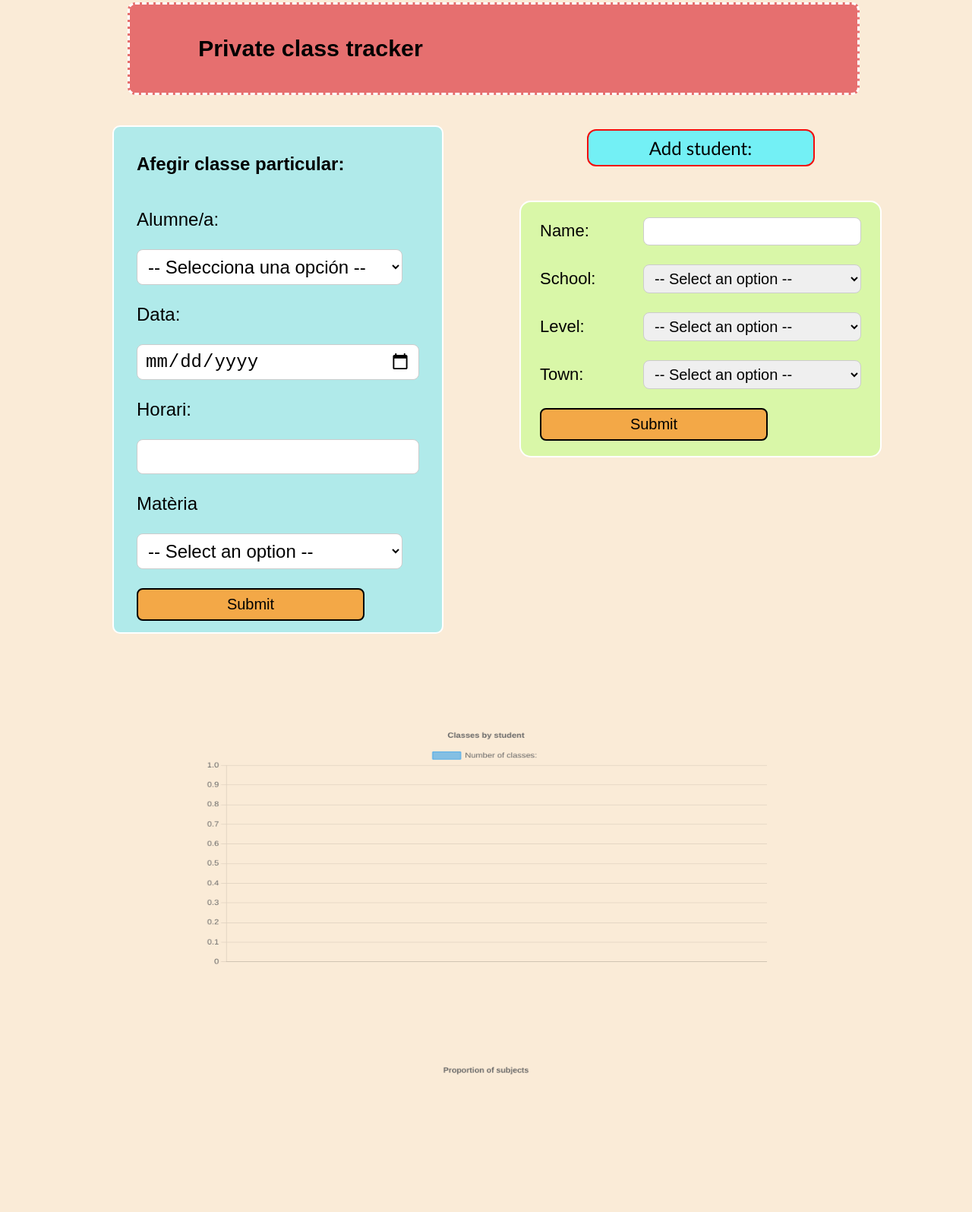
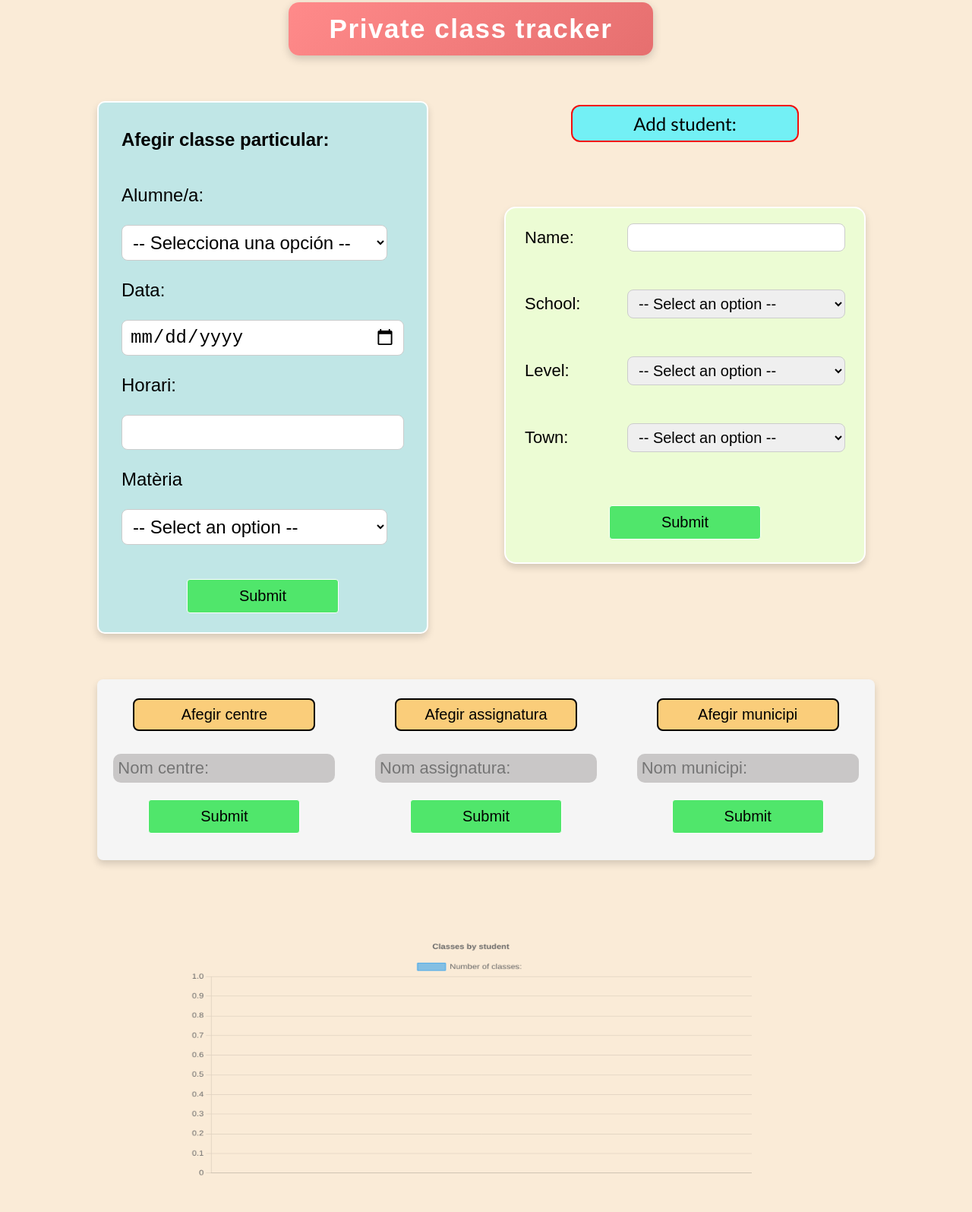
Before and after one commit to GuifreRamos/tracker-private-classes, a plain HTML site: page index.html in a window 1280 px wide. Shown: the part 97-1692 px from the top of the page at 76% size. Drawn offline with nearby package versions, Linux system fonts and the light colour scheme.

Commit message:
Millores bàsiques estructurals i visuals

```diff
--- a/index.html
+++ b/index.html
@@ -11,6 +11,8 @@
     <div class="titol">
         <h3> Private class tracker </h3>
     </div>
+
+
     <div class="principal">
         <div class="container-form-class">
         <form id="class-form">
@@ -35,7 +37,7 @@
 
             </select>
 
-            <button type="submit">Submit</button>
+            <button type="submit" class="submit-button">Submit</button>
         </form>
         </div>
 
@@ -92,42 +94,49 @@
                   </select>
                 </div>
 
-                <button type="submit">Submit</button>
+                <button type="submit" class="submit-button">Submit</button>
 
             </form>
 
         </div>
     </div>
 
-    <canvas id="bar-plot-students"></canvas>
-    <canvas id="pie-plot-subjects"></canvas>
-    <canvas id="line-plot-trend"></canvas>
-
     <div class="functionalities">
-
-    <div class="functionalities-export">
-        <button id="export-alumnes">Exportar llista alumnes</button>
-        <button id="export-classes">Exportar llista classes</button>
-        <p></p>
-    </div>
-
-    <div class="functionalities-schools">
-        <button id="add-school-button">Afegir centre</button>
+        <div class="functionalities-schools">
+        <button id="add-school-button" class="add-feature-button">Afegir centre</button>
         <form id="add-school-form" class="add-school-form">
-            <input type="text" id="adding-school" placeholder="Add school:" required>
+            <input type="text" id="adding-school" placeholder="Nom centre:" required>
             <button class="submit-button" type="submit">Submit</button>
         </form>
     </div>
 
     <div class="functionalities-subjects">
-        <button id="add-subject-button">Afegir assignatura</button>
+        <button id="add-subject-button" class="add-feature-button">Afegir assignatura</button>
         <form id="add-subject-form" class="add-subject-form">
-            <input type="text" id ="adding-subject" placeholder="Add subject:" required>
+            <input type="text" id ="adding-subject" placeholder="Nom assignatura:" required>
             <button class="submit-button" type="submit">Submit</button>
         </form>
+    </div>
+
+    <div class="functionalities-towns">
+        <button id="add-town-button" class="add-feature-button">Afegir municipi</button>
+        <form id="add-town-form" class="add-town-form">
+            <input type="text" id="adding-town" placeholder="Nom municipi:" required>
+            <button class="submit-button" type="button">Submit</button>
+        </form>
+    </div>
+    </div>
 
 
-    </div>
+    <canvas id="bar-plot-students"></canvas>
+    <canvas id="pie-plot-subjects"></canvas>
+    <canvas id="line-plot-trend"></canvas>
+
+
+    <div class="export">
+        <button id="export-alumnes">Exportar llista alumnes</button>
+        <button id="export-classes">Exportar llista classes</button>
+        <p></p>
     </div>
 
 </main>
--- a/stytle.css
+++ b/stytle.css
@@ -4,50 +4,132 @@ body {
     font-family: Arial, sans-serif;
 }
 
-
 main {
-    margin: 100px 140px 80px 140px;
+    margin: 100px 140px 80px 100px;
+    padding: 0 20px;
 }
 
 
-/* --Disseny del títol-- */
-.titol{
-    font-size: 26px;
-    margin-bottom: 20px;
-    margin-top: 30px;
-    margin-left:20px;
-    background-color: #e66f6f;
-    border: 3px dashed white;
-    border-radius: 10px;
+/* ======= TÍTOLS ======= */
+.titol {
+    font-size: 30px;
+    background: linear-gradient(135deg, #ff8a8a, #e66f6f);
+    border-radius: 14px;
+    padding: 15px 40px;
+    margin: 40px auto;
+    text-align: center;
+    width: 400px;
+    color: #fff;
+    letter-spacing: 1.5px;
+    border: none;
+    box-shadow: 0 4px 12px rgba(0,0,0,0.18);
+    transform: translateY(0);
+    transition: 0.25s ease;
+    cursor: default;
 }
 
-.titol:hover{
-    background-color: #e95fcb;
-    color: white;
+.titol:hover {
+    transform: translateY(-3px) scale(1.02);
+    box-shadow: 0 6px 16px rgba(0,0,0,0.25);
+    background: linear-gradient(135deg, #ffa1dc, #e95fcb);
 }
 
-.titol h3{
-    padding: 10px 40px;
-    margin-left: 50px;
+.titol h3 {
+    margin: 0;
+    padding: 0;
 }
 
-/*-- DISSENY DEL CONTENIDOR GENERAL AMB LES 2 FORMS -- */
+
+
+/* ======= INTERACCIÓ GLOBAL ======= */
+input:hover,
+select:hover {
+    box-shadow: 0 0 5px rgba(243,168,71,0.5);
+    transform: scale(1.02);
+    transition: .15s;
+}
+
+
+/* ======= CONTENEDOR FUNCIONALIDADES ======= */
+.functionalities {
+    display: flex;
+    flex-direction: row;
+    justify-content: center;
+    align-items: center;
+    gap: 50px;
+    width: 100%;
+    margin: 40px auto;
+    padding: 25px 20px;
+    background-color: whitesmoke;
+    border: none;
+    border-radius: 8px;
+    box-shadow: 0 5px 10px rgba(0,0,0,0.15);
+    opacity: 0;
+    animation: fadeInUp .4s forwards ease-out;
+}
+
+.functionalities > div {
+    display: flex;
+    flex-direction: column;
+    align-items: center;
+    text-align: center;
+}
+
+.functionalities .add-feature-button {
+    width: 240px;
+    background-color: rgb(250, 205, 122);
+    border: 2px solid #000000;
+}
+
+.functionalities .add-feature-button:hover {
+    background-color: #f0a44e;
+    border: 2px solid white;
+    transition: 0.3s;
+}
+
+.submit-button {
+    width: 200px;
+    margin: 20px auto 10px auto;
+    padding: 10px 12px;
+    background-color: #50e66b;
+    border: 1px solid #fff;
+    border-radius: 4px;
+    font-size: 20px;
+}
+
+.submit-button:hover {
+    background-color: #0be032;
+}
+
+.functionalities-export {
+    display: flex;
+    flex-direction: column;
+    gap: 20px;
+}
+
+
+/* ======= CONTENIDOR PRINCIPAL ======= */
 .principal {
     display: flex;
     gap: 50px;
+    margin-top: 40px;
+    margin-bottom: 40px;
 }
 
-/* ======= FORMULARI DE  UNA CLASSE PARTICULAR ======= */
+
+/* ======= FORMULARI CLASSE ======= */
 .container-form-class {
-    background-color: rgb(176, 234, 234);
+    margin: 20px auto;
+    padding: 15px 30px;
+    background-color: rgb(192, 230, 230);
     border: 2px solid #fff;
     border-radius: 10px;
-    padding: 15px 30px;
-    margin: 20px auto;
+    box-shadow: 0 5px 10px rgba(0,0,0,0.15);
+    opacity: 0;
+    animation: fadeInUp .4s forwards ease-out;
 }
 
 .container-form-class form {
-    flex: 1;
     display: flex;
     flex-direction: column;
     gap: 25px;
@@ -59,16 +141,16 @@ main {
 
 .container-form-class form input,
 .container-form-class form select {
+    width: 350px;
+    padding: 8px 10px;
     font-size: 24px;
-    padding: 8px 10px;
+    background-color: #fff;
+    border: 1px solid #ccc;
     border-radius: 8px;
-    border: 1px solid #ccc;
-    width: 350px;
-    background-color: #fff;
 }
 
 .container-form-class form input:hover,
-.container-form-class form select:hover{
+.container-form-class form select:hover {
     background-color: #f7d494;
 }
 
@@ -79,82 +161,51 @@ main {
     box-shadow: 0 0 5px #f3a847;
 }
 
-/* ======= BOTÓ DE SUBMIT  ======= */
-button {
-    width: 300px;
-    height: auto;
-    padding: 8px 4px;
-    font-size: 20px;
-    border-radius: 8px;
-    background-color: #f3a847;
-    color: #000;
-    border: 2px solid #000;
-    cursor: pointer;
-}
 
-button:hover {
-    background-color: #ed8d0e;
-}
-
-
-/* --BOTÓ DECORATIU DE AFEGIR ALUMNE-- */
-.add-student {
-    width: 300px;
-    margin-top: 25px;
-    align-self: center;
-    background-color: rgb(115, 240, 245);
-    border-radius: 12px;
-    border: 2px solid rgb(241, 14, 14);
-    font-size: 24px;
-    font-family: 'Gill Sans', 'Gill Sans MT', Calibri, 'Trebuchet MS', sans-serif;
-    cursor: pointer;
-}
-
-.add-student:hover {
-    background-color: #f0a44e;
-    border-radius: 20px;
-    border: 3px dashed #f4ed16;
-}
-
-/* ======= FORMULARIO DE ALUMNES ======= */
+/* ======= FORMULARI ALUMNES ======= */
 .container-form-student {
-    flex: 1;
     display: flex;
     flex-direction: column;
-    gap: 25px;
+    gap: 50px;
 }
 
 .new-student-form {
     display: flex;
     flex-direction: column;
-    gap: 25px;
-    margin: 20px 50px;
+    gap: 30px;
+    margin: 10px 50px;
     padding: 20px 25px;
-    background-color: #d9f7a8;
+    background-color: #ecfcd4;
     border: 2px solid white;
     border-radius: 15px;
+    box-shadow: 0 5px 10px rgba(0,0,0,0.15);
+    opacity: 0;
+    animation: fadeInUp .4s forwards ease-out;
 }
 
-/* Cada fila de label + input */
+.new-student-form .form-row{
+    margin-bottom: 20px;
+}
+
 .form-row {
     display: flex;
     align-items: center;
-    gap: 6px; /* menor distancia */
+    gap: 5px;
 }
 
 .form-row label {
+    width: 130px;
     font-size: 22px;
-    width: 130px; /* más estrecho */
 }
 
 .form-row input,
 .form-row select {
     flex: 1;
+    min-width: 150px;
+    padding: 6px 10px;
     font-size: 20px;
-    padding: 6px 10px;
+    border: 1px solid #ccc;
     border-radius: 8px;
-    border: 1px solid #ccc;
-    min-width: 150px;
 }
 
 .form-row input:focus,
@@ -164,90 +215,118 @@ button:hover {
     box-shadow: 0 0 5px #f3a847;
 }
 
-/* ======= GRÁFICS ======= */
-#bar-plot-students{
-    margin: 60px auto 20px auto;
-    padding: 40px 30px;
-    width: 800px;
-    height: 600px;
+.form-row input:hover,
+.form-row select:hover{
+    background-color: #f7d494;
 }
 
-#pie-plot-subjects{
-    margin: 40px auto 20px auto;
-    padding: 40px 30px;
-    width:500px;
-    height: 400px;
+
+/* ======= BOTONES ======= */
+button {
+    width: 300px;
+    padding: 8px 4px;
+    font-size: 20px;
+    background-color: #f3a847;
+    color: #000;
+    border: 2px solid #000;
+    border-radius: 8px;
+    cursor: pointer;
 }
 
-#line-plot-trend{
-    margin: 40px auto 20px auto;
-    padding: 40px 30px;
-    width:700px;
-    height: 500px;
+button:hover {
+    background-color: #ed8d0e;
 }
 
-/* ==== BUTTONS FUNCTIONALITIES ==== */
-.functionalities{
-    margin-top: 70px;
-    display: flex;
-    flex-direction: row;
-    gap: 75px;
+.add-student {
+    width: 300px;
+    margin: 25px auto;
+    font-size: 24px;
+    font-family: 'Gill Sans', 'Gill Sans MT', Calibri, 'Trebuchet MS', sans-serif;
+    background-color: rgb(115, 240, 245);
+    border: 2px solid rgb(241, 14, 14);
+    border-radius: 12px;
+    cursor: pointer;
 }
 
-.functionalities-export{
-    display: flex;
-    flex-direction: column;
-    gap: 20px;
-}
-.functionalities button{
-    background-color: rgb(250, 205, 122);
-    border: 2px solid #000000;
+.add-student:hover {
+    background-color: #f0a44e;
+    border: 4px dashed #f4ed16;
+    border-radius: 20px;
+    font-size: 26px;
+    color: white;
+    transition: 0.05s;
+    font-weight: 500;
 }
 
-.functionalities button:hover{
-    background-color: #f0a44e;
-    border: 2px solid white;
-}
 
+/* ======= FORMULARIS ESPECÍFICS ======= */
 .add-school-form,
-.add-subject-form{
+.add-subject-form,
+.add-town-form {
     display: flex;
     flex-direction: column;
     align-items: center;
-    justify-content: center;
+    justify-content: space-around;
 }
+
 .add-school-form input,
-.add-subject-form input{
+.add-subject-form input,
+.add-town-form input {
+    width: 95%;
     margin: 30px auto 2px;
+    padding: 6px;
+    font-size: 22px;
     background-color: #c5c3c3e9;
-    padding: auto 20px;
-    font-size: 26px;
     border: none;
     border-radius: 10px;
-    width: 300px;
 }
 
-.add-school-form input:hover{
+.add-school-form input:hover,
+.add-subjct-form input:hover,
+.add-town-form input:hover {
     background-color: #adaaaae9;
 }
 
-.functionalities .submit-button{
-    background-color: #84ef97;
-    border: 1px solid #fff;
-    font-size: 20px;
-    padding: 10px 12px;
-    width: 200px;
-    border-radius: 4px;
-    margin: 20px auto 10px auto;
-    align-self: center;
+
+/* ======= GRÁFICS ======= */
+#bar-plot-students {
+    width: 800px;
+    height: 600px;
+    margin: 60px auto 20px auto;
+    padding: 40px 30px;
 }
 
-.functionalities .submit-button:hover{
-    background-color: #50e76c;
+#pie-plot-subjects {
+    width: 500px;
+    height: 400px;
+    margin: 40px auto 20px auto;
+    padding: 40px 30px;
 }
+
+#line-plot-trend {
+    width: 700px;
+    height: 500px;
+    margin: 40px auto 20px auto;
+    padding: 40px 30px;
+}
+
+
+/* ======= ANIMACIONS ======= */
+@keyframes fadeInUp {
+    from {
+        opacity: 0;
+        transform: translateY(10px);
+    }
+    to {
+        opacity: 1;
+        transform: translateY(0);
+    }
+}
+
 
 /* ======= RESPONSIVE ======= */
 @media (max-width: 768px) {
+
     .principal {
         flex-direction: column;
         gap: 60px;
```
